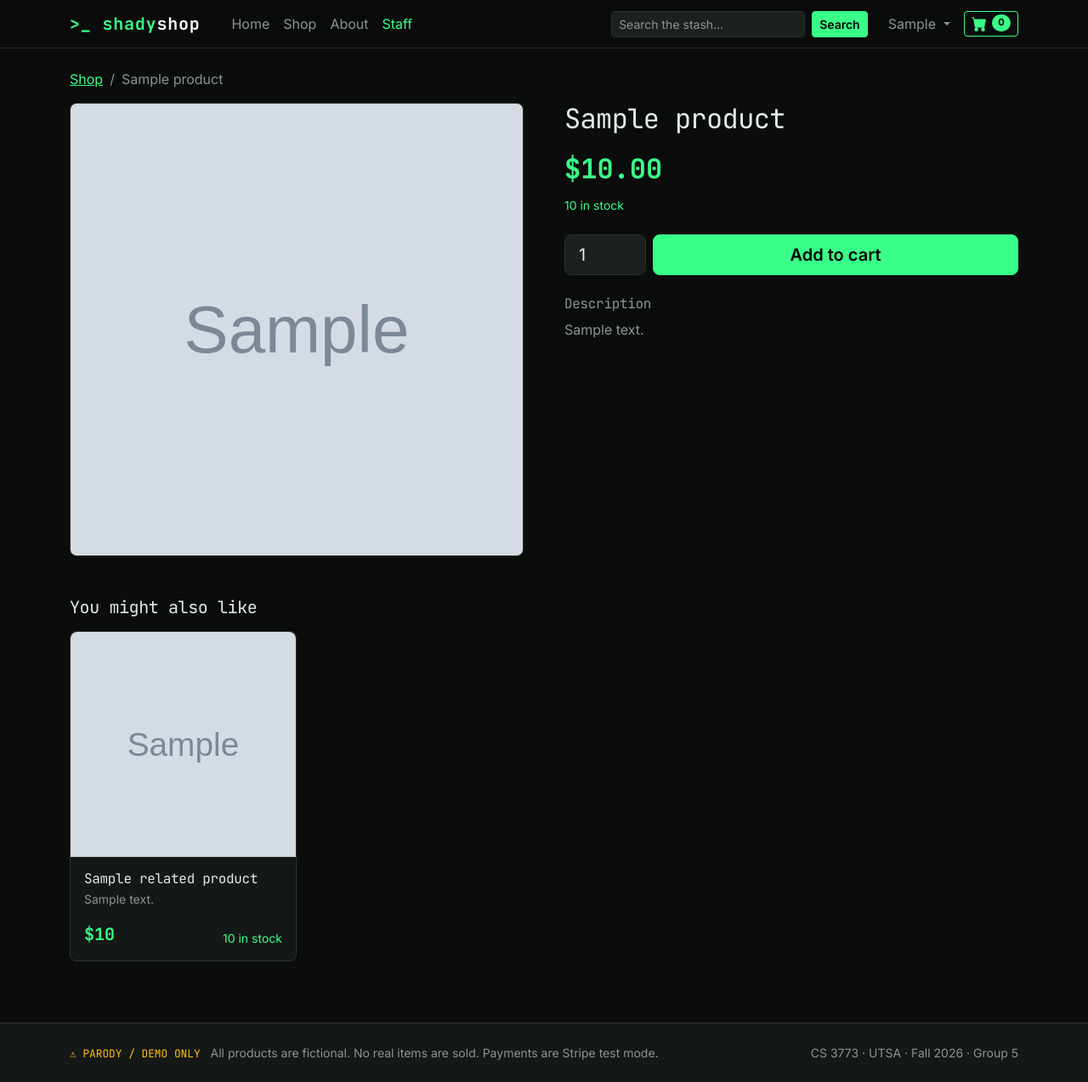
After one commit to LarryASC23/group5, a Django app: template products/templates/products/product_detail.html in a window 1280 px wide. The commit adds this page. Shown: the whole page at 85% size. Run offline with Django 5.2, Linux system fonts and the light colour scheme; a user stored in the database is signed in; tables that the repository leaves empty hold one stand-in row (values such as "Sample post"); the template is opened without the code that fills it: values that come from a table or form of the project are taken from there, most other values are stand-ins (such as "Sample title", 1, 10 or a date in 2020); grey boxes marked "Sample" are stand-in pictures.

Commit message:
Add product detail screen and link product cards to it
- products/product_detail.html: large image, sale badge and price, all
  categories, stock, quantity + Add to cart (Sign in to buy when signed
  out, disabled when sold out), description, related products
- _product_card.html: whole card links to /products/<id>/ via a stretched link
- theme.css: detail image, breadcrumb, quantity, card focus styles

Co-Authored-By: Claude Opus 5.5 <noreply@anthropic.com>

```diff
--- /dev/null
+++ b/products/templates/products/product_detail.html
@@ -0,0 +1,100 @@
+{% extends "base.html" %}
+{% comment %}
+  Product detail at /products/<id>/.
+  Context used:
+    product          - an active Product (404 if missing or is_active=False):
+                       name, description, price, quantity, image, categories, get_effective_price
+    related_products - optional, a few other active products (e.g. same category) shown as cards
+  Add to cart POSTs to /cart/add/<id>/ with:
+    quantity - 1..product.quantity
+    next     - this page's path, so the view can redirect back (with messages.success / messages.error)
+  Signed-out users see a "Sign in to buy" button instead (the cart belongs to a user).
+{% endcomment %}
+
+{% block title %}{{ product.name }}{% endblock %}
+
+{% block content %}
+{% with sale_price=product.get_effective_price %}
+<section class="container py-4">
+  <nav aria-label="breadcrumb" class="mb-3">
+    <ol class="breadcrumb small mb-0 dm-breadcrumb">
+      <li class="breadcrumb-item"><a href="/products/">Shop</a></li>
+      <li class="breadcrumb-item active text-truncate" aria-current="page">{{ product.name }}</li>
+    </ol>
+  </nav>
+
+  <div class="row g-4 g-lg-5">
+    <div class="col-md-6">
+      <div class="position-relative">
+        {% if product.image %}
+          <img src="{{ product.image.url }}" alt="{{ product.name }}" class="dm-detail-img w-100">
+        {% else %}
+          <div class="dm-detail-img dm-card-img-placeholder w-100">no image</div>
+        {% endif %}
+        {% if sale_price and sale_price < product.price %}
+          <span class="badge dm-badge-sale dm-mono position-absolute top-0 start-0 m-3 fs-6">SALE</span>
+        {% endif %}
+      </div>
+    </div>
+
+    <div class="col-md-6">
+      {% with cats=product.categories.all %}
+        {% if cats %}
+          <div class="d-flex flex-wrap gap-1 mb-2">
+            {% for cat in cats %}<span class="badge dm-badge-category">{{ cat.name }}</span>{% endfor %}
+          </div>
+        {% endif %}
+      {% endwith %}
+
+      <h1 class="h2 mb-3">{{ product.name }}</h1>
+
+      <div class="d-flex align-items-baseline gap-2 mb-2">
+        {% if sale_price and sale_price < product.price %}
+          <span class="dm-price fs-2">${{ sale_price }}</span>
+          <span class="dm-price-old fs-5"><span class="visually-hidden">was </span>${{ product.price }}</span>
+        {% else %}
+          <span class="dm-price fs-2">${{ product.price }}</span>
+        {% endif %}
+      </div>
+
+      {% if product.quantity > 0 %}
+        <p class="small mb-4">
+          {% if product.quantity <= 5 %}
+            <span class="dm-stock-low">Only {{ product.quantity }} left</span>
+          {% else %}
+            <span class="dm-stock-ok">{{ product.quantity }} in stock</span>
+          {% endif %}
+        </p>
+      {% endif %}
+
+      {% if product.quantity <= 0 %}
+        <button type="button" class="btn btn-accent btn-lg w-100 mb-4" disabled>Sold out</button>
+      {% elif user.is_authenticated %}
+        <form method="post" action="/cart/add/{{ product.pk }}/" class="d-flex gap-2 mb-4">
+          {% csrf_token %}
+          <input type="hidden" name="next" value="{{ request.path }}">
+          <label for="qty" class="visually-hidden">Quantity</label>
+          <input type="number" name="quantity" id="qty" value="1" min="1" max="{{ product.quantity }}"
+                 inputmode="numeric" class="form-control form-control-lg dm-qty" required>
+          <button type="submit" class="btn btn-accent btn-lg flex-grow-1">Add to cart</button>
+        </form>
+      {% else %}
+        <a href="/login/?next={{ request.path|urlencode }}" class="btn btn-outline-accent btn-lg w-100 mb-4">Sign in to buy</a>
+      {% endif %}
+
+      <h2 class="h6 dm-mono text-muted">Description</h2>
+      <div class="text-muted dm-description">{{ product.description|linebreaks }}</div>
+    </div>
+  </div>
+
+  {% if related_products %}
+    <h2 class="h5 mt-5 mb-3">You might also like</h2>
+    <div class="row row-cols-1 row-cols-sm-2 row-cols-lg-4 g-3">
+      {% for p in related_products %}
+        <div class="col">{% include "partials/_product_card.html" with product=p %}</div>
+      {% endfor %}
+    </div>
+  {% endif %}
+</section>
+{% endwith %}
+{% endblock %}
--- a/static/css/theme.css
+++ b/static/css/theme.css
@@ -178,6 +178,27 @@ h1, h2, h3, .dm-mono {
 .dm-stock-low { color: var(--dm-warn); }
 .dm-stock-out { color: var(--dm-sale); }
 
+.dm-card-link { color: inherit; text-decoration: none; }
+.dm-card-link:focus-visible { outline: none; }
+.dm-card:focus-within { border-color: var(--dm-accent); }   /* keyboard focus shows on the whole card */
+
+/* ---------- Product detail ---------- */
+.dm-breadcrumb {
+  --bs-breadcrumb-divider-color: var(--dm-text-muted);
+  --bs-breadcrumb-item-active-color: var(--dm-text-muted);
+  flex-wrap: nowrap;
+  min-width: 0;
+}
+.dm-detail-img {
+  aspect-ratio: 1 / 1;
+  object-fit: cover;
+  border: 1px solid var(--dm-border);
+  border-radius: var(--dm-radius);
+  background: var(--dm-surface-2);
+}
+.dm-qty { max-width: 6rem; }
+.dm-description p:last-child { margin-bottom: 0; }
+
 /* ---------- Hero ---------- */
 .dm-hero {
   border-bottom: 1px solid var(--dm-border);
--- a/templates/partials/_product_card.html
+++ b/templates/partials/_product_card.html
@@ -4,7 +4,7 @@
   and get_effective_price() for the best active Sale price.
   The view should only pass active products (is_active=True) and should
   prefetch_related('categories', 'sales') to avoid extra queries per card.
-  Not possible yet: detail page link (no product detail view/URL).
+  The whole card links to /products/<id>/ (stretched link on the name).
 {% endcomment %}
 {% with sale_price=product.get_effective_price %}
 <div class="card dm-card h-100">
@@ -32,7 +32,9 @@
         </div>
       {% endif %}
     {% endwith %}
-    <h3 class="h6 card-title mb-1">{{ product.name }}</h3>
+    <h3 class="h6 card-title mb-1">
+      <a href="/products/{{ product.pk }}/" class="stretched-link dm-card-link">{{ product.name }}</a>
+    </h3>
     <p class="card-text small text-muted mb-3">{{ product.description|truncatechars:80 }}</p>
 
     <div class="mt-auto d-flex justify-content-between align-items-end gap-2">
```
